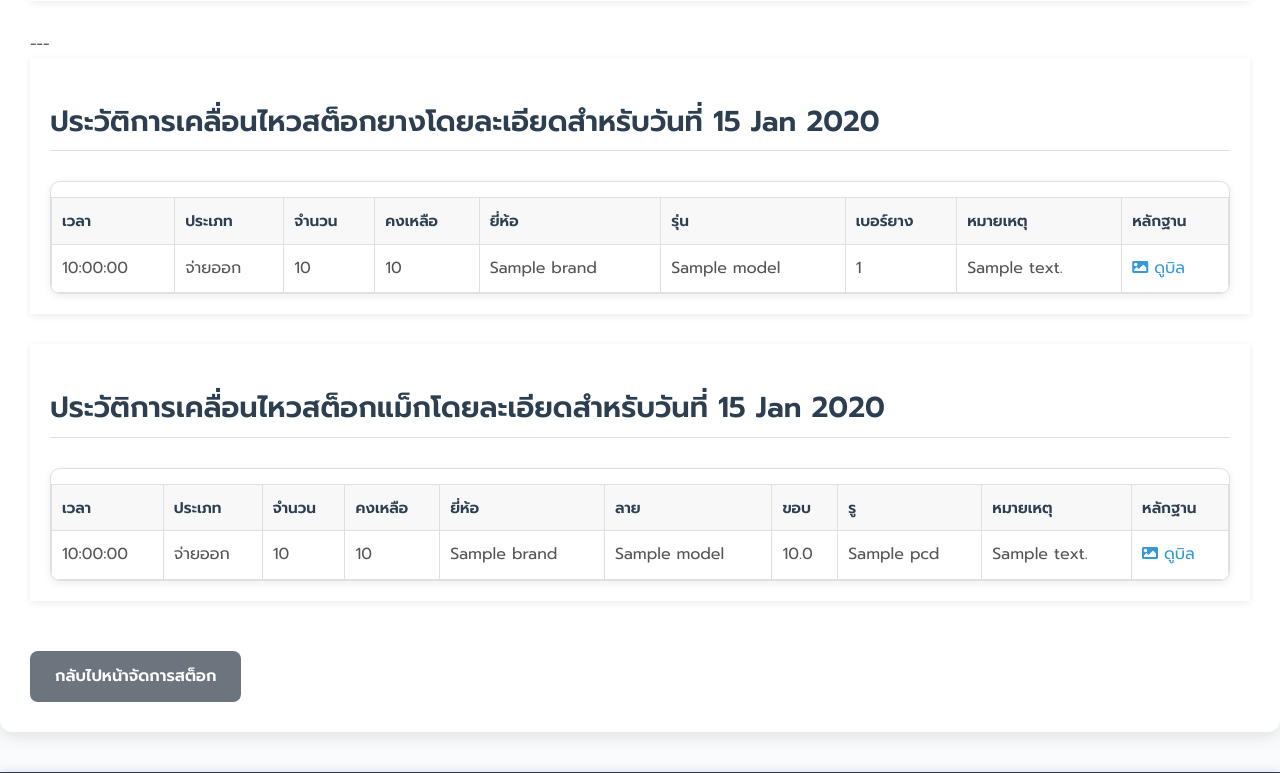
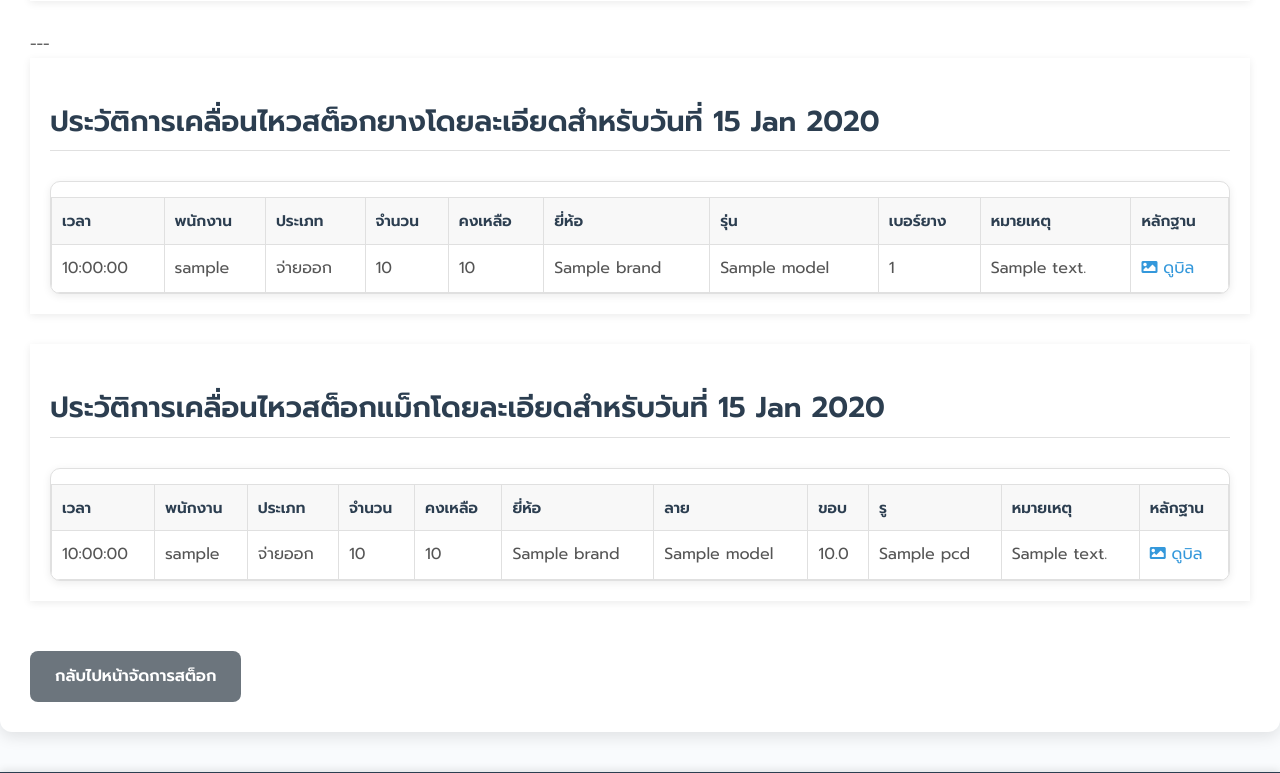
Before and after one commit to savsasa16/SCTIRESTORCK, a Python web app: template templates/daily_stock_report.html in a window 1280 px wide. Shown: the part 1081-1854 px from the top of the page. Run offline with Jinja, Linux system fonts and the light colour scheme; the template is opened without the code that fills it: most values are stand-ins (such as "Sample title", 1, 10 or a date in 2020); some libraries are stand-ins or nearby versions.

Commit message:
Update daily_stock_report.html

```diff
--- a/templates/daily_stock_report.html
+++ b/templates/daily_stock_report.html
@@ -292,13 +292,14 @@
 ---
 
 <div class="report-section">
-    <h3>ประวัติการเคลื่อนไหวสต็อกยางโดยละเอียดสำหรับวันที่ {{ report_date_obj.strftime('%d %b %Y') }}</h3> {# Using report_date_obj for consistent formatting #}
+    <h3>ประวัติการเคลื่อนไหวสต็อกยางโดยละเอียดสำหรับวันที่ {{ report_date_obj.strftime('%d %b %Y') }}</h3> {# MODIFIED HERE #}
     {% if tire_movements_raw %}
         <div class="table-responsive">
             <table>
                 <thead>
                     <tr>
                         <th>เวลา</th>
+                        <th>พนักงาน</th> {# ADDED: New column header for user #}
                         <th>ประเภท</th>
                         <th>จำนวน</th>
                         <th>คงเหลือ</th>
@@ -316,6 +317,7 @@
                     {% for movement in tire_movements_raw %}
                         <tr>
                             <td>{{ movement.timestamp.strftime('%H:%M:%S') if movement.timestamp else '-' }}</td> {# Check if timestamp exists before formatting #}
+                            <td>{{ movement.user_username if movement.user_username else '-' }}</td> {# ADDED: Display username #}
                             <td>{{ 'รับเข้า' if movement.type == 'IN' else 'จ่ายออก' }}</td>
                             <td>{{ movement.quantity_change }}</td>
                             <td>{{ movement.remaining_quantity }}</td>
@@ -325,6 +327,7 @@
                             <td>{{ movement.notes if movement.notes else '-' }}</td>
                             <td>
                                 {% if movement.image_filename %}
+                                    {# ตรวจสอบว่า image_filename เป็น URL ที่สมบูรณ์หรือเป็น path #}
                                     <a href="{{ movement.image_filename }}" target="_blank">
                                         <i class="fas fa-image"></i> ดูบิล
                                     </a>
@@ -348,13 +351,14 @@
 </div>
 
 <div class="report-section" style="margin-top: 30px;">
-    <h3>ประวัติการเคลื่อนไหวสต็อกแม็กโดยละเอียดสำหรับวันที่ {{ report_date_obj.strftime('%d %b %Y') }}</h3> {# Using report_date_obj for consistent formatting #}
+    <h3>ประวัติการเคลื่อนไหวสต็อกแม็กโดยละเอียดสำหรับวันที่ {{ report_date_obj.strftime('%d %b %Y') }}</h3> {# MODIFIED HERE #}
     {% if wheel_movements_raw %}
         <div class="table-responsive">
             <table>
                 <thead>
                     <tr>
                         <th>เวลา</th>
+                        <th>พนักงาน</th> {# ADDED: New column header for user #}
                         <th>ประเภท</th>
                         <th>จำนวน</th>
                         <th>คงเหลือ</th>
@@ -373,6 +377,7 @@
                     {% for movement in wheel_movements_raw %}
                         <tr>
                             <td>{{ movement.timestamp.strftime('%H:%M:%S') if movement.timestamp else '-' }}</td> {# Check if timestamp exists before formatting #}
+                            <td>{{ movement.user_username if movement.user_username else '-' }}</td> {# ADDED: Display username #}
                             <td>{{ 'รับเข้า' if movement.type == 'IN' else 'จ่ายออก' }}</td>
                             <td>{{ movement.quantity_change }}</td>
                             <td>{{ movement.remaining_quantity }}</td>
@@ -407,6 +412,7 @@
 
 <div class="back-link">
     <a href="{{ url_for('stock_movement') }}" class="btn btn-secondary" style="margin-top: 20px;">กลับไปหน้าจัดการสต็อก</a>
+    {# เปลี่ยนจาก back to index เป็น back to stock_movement ตามโค้ดแรก #}
 </div>
 
 {% endblock %}
```
